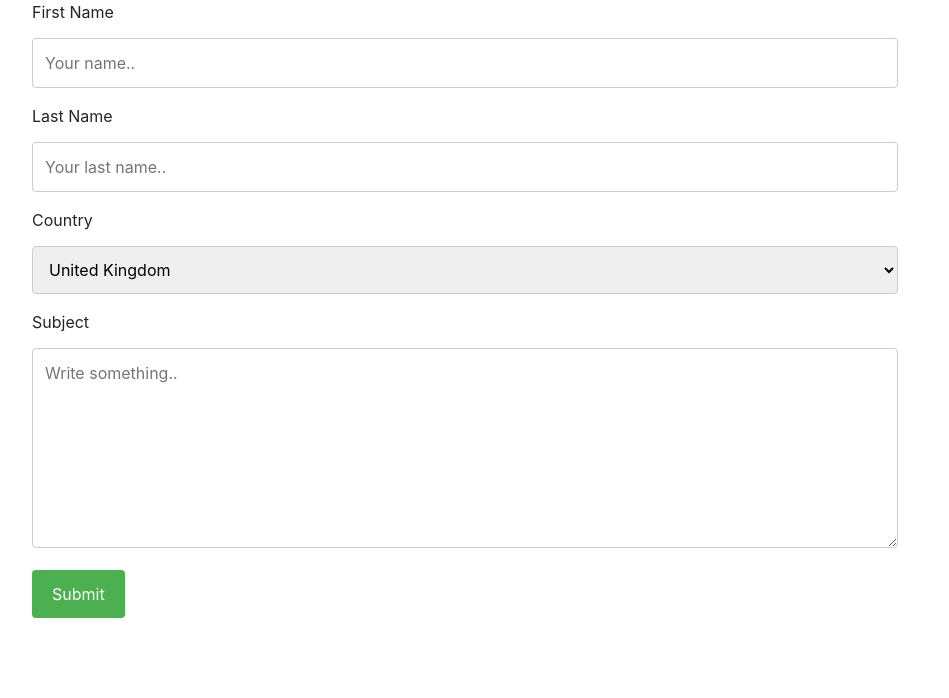
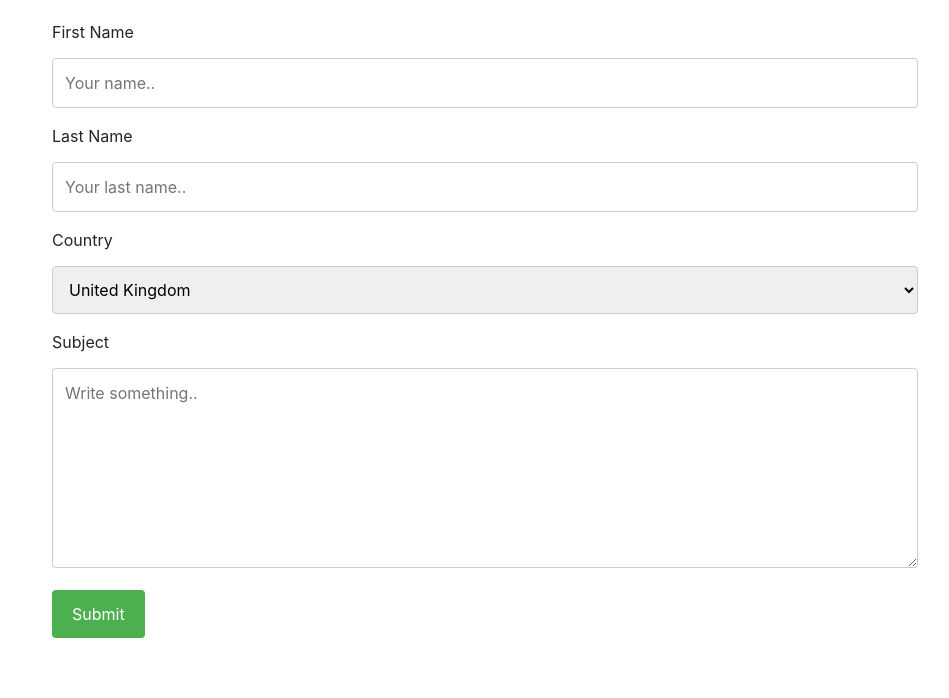
Before and after one commit to crisloma/crisloma.github.io, a Jekyll site: the page about.html, which Jekyll copies as it is, in a window 1280 px wide. Shown: the part 1138-1836 px from the top of the page, without its empty margins (175-1124 px from the left). Built offline with Jekyll 4.4.1, drawn with Linux system fonts in a browser that asks for light colours.

Commit message:
Update about.html

```diff
--- a/about.html
+++ b/about.html
@@ -48,7 +48,7 @@ should be able to easily navigate the content, as well as use it for educational
     </section>
 
 
- <div class="container">
+ <div class="container" style="margin: 20px">
   <form action="submit.html">
 
     <label for="fname">First Name</label>
```
